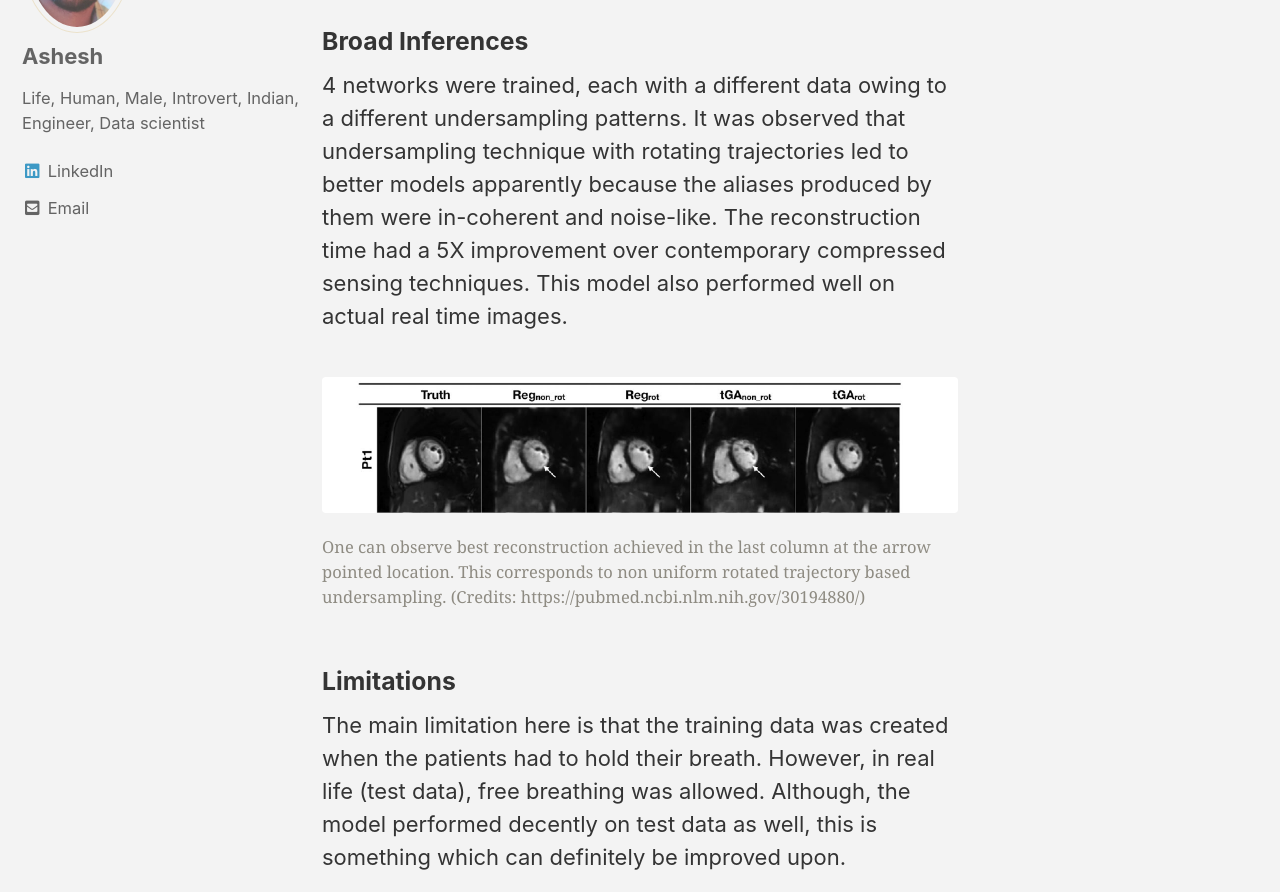
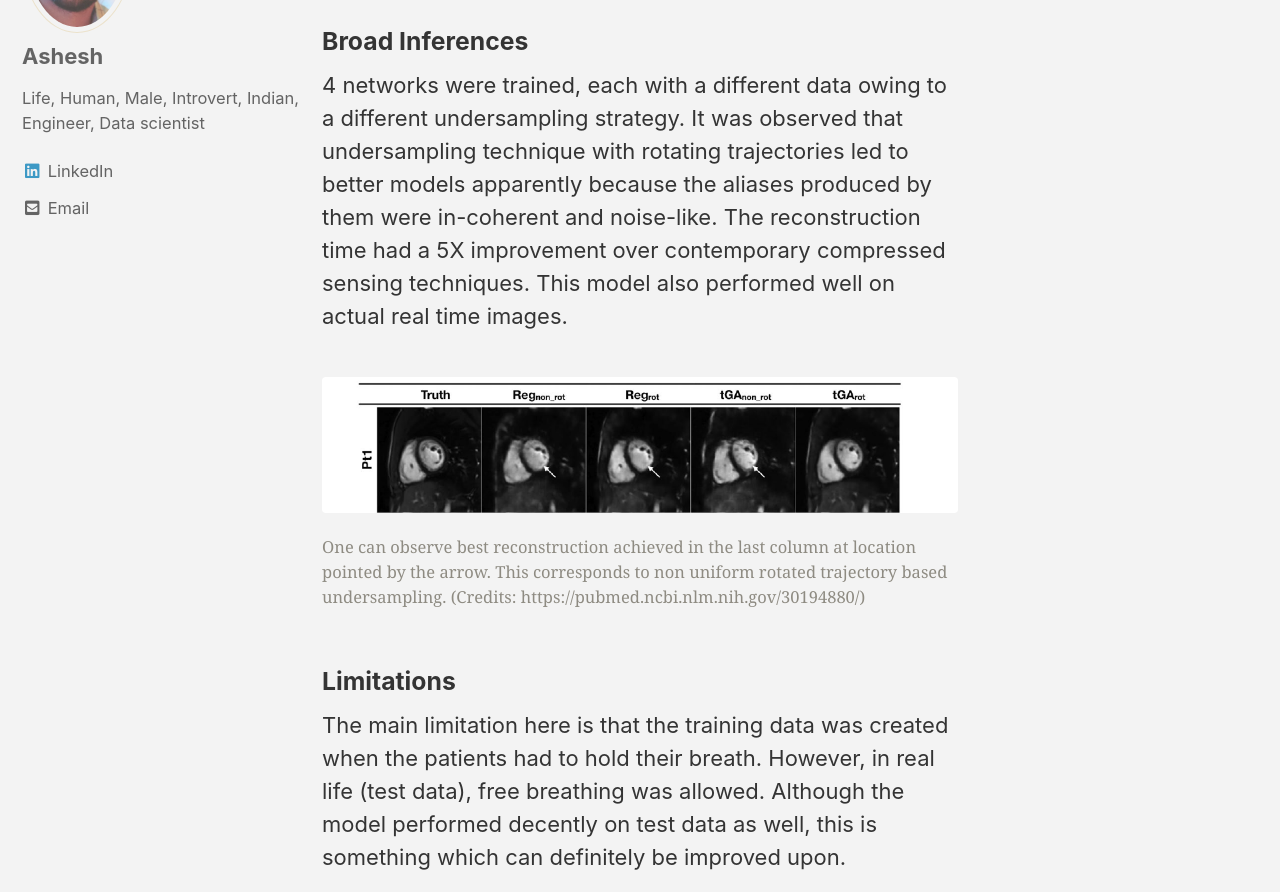
Before and after one commit to ashesh-0/ashesh.github.io, a Jekyll site: the page built from _pages/artefact_suppression_heart.md, in a window 1280 px wide and 1400 px high, scrolled down 3147 px. Shown: the part 188-1080 px from the top of the window. Built offline with Jekyll 4.4.1, drawn with Linux system fonts in a browser that asks for light colours; cached includes are drawn as plain includes; formulas are drawn with MathJax 3.

Commit message:
artefact suppression heart

```diff
--- a/_pages/artefact_suppression_heart.md
+++ b/_pages/artefact_suppression_heart.md
@@ -30,14 +30,14 @@ Radial sampling is getting more popular over Cartesian sampling these days. All
 
 
 ### Broad Inferences
-4 networks were trained, each with a different data owing to a different undersampling patterns. It was observed that undersampling technique with rotating trajectories led to better models apparently because the aliases produced by them were in-coherent and noise-like.
+4 networks were trained, each with a different data owing to a different undersampling strategy. It was observed that undersampling technique with rotating trajectories led to better models apparently because the aliases produced by them were in-coherent and noise-like.
 The reconstruction time had a 5X improvement over contemporary compressed sensing techniques. This model also performed well on actual real time images.
 <figure>
     <a href="/assets/images/artifactMR_1.png"><img src="/assets/images/artifactMR_1.png"></a>
-    <figcaption>One can observe best reconstruction achieved in the last column at the arrow pointed location. This corresponds to non uniform rotated trajectory based undersampling. (Credits: https://pubmed.ncbi.nlm.nih.gov/30194880/)</figcaption>
+    <figcaption>One can observe best reconstruction achieved in the last column at location pointed by the arrow. This corresponds to non uniform rotated trajectory based undersampling. (Credits: https://pubmed.ncbi.nlm.nih.gov/30194880/)</figcaption>
 </figure>
 
 ### Limitations
-The main limitation here is that the training data was created when the patients had to hold their breath. However, in real life (test data), free breathing was allowed. Although, the model performed decently on test data as well, this is something which can definitely be improved upon.
+The main limitation here is that the training data was created when the patients had to hold their breath. However, in real life (test data), free breathing was allowed. Although the model performed decently on test data as well, this is something which can definitely be improved upon.
 
 Another limititation is regarding the richness of training data. Firstly, MR data is complex valued. Here, magnitude was used and the phase component was ignored. Secondly, MR data is retrieved from multiple coils. Here, a pre-processed form of it was used where multiple-coil data was combined.
```
